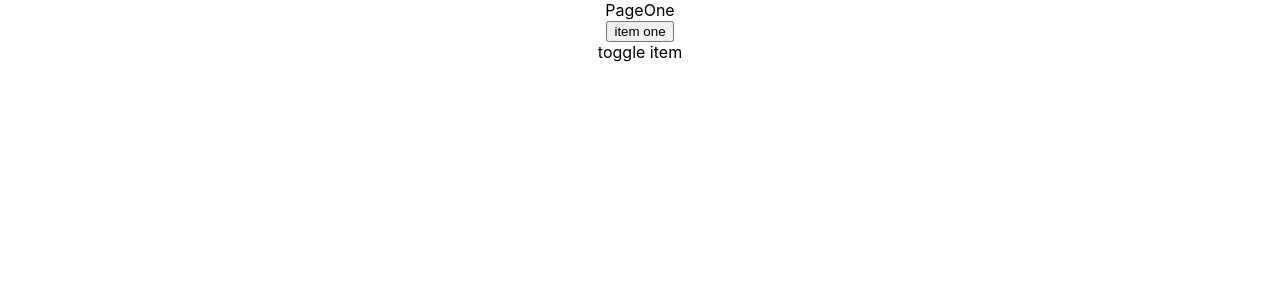
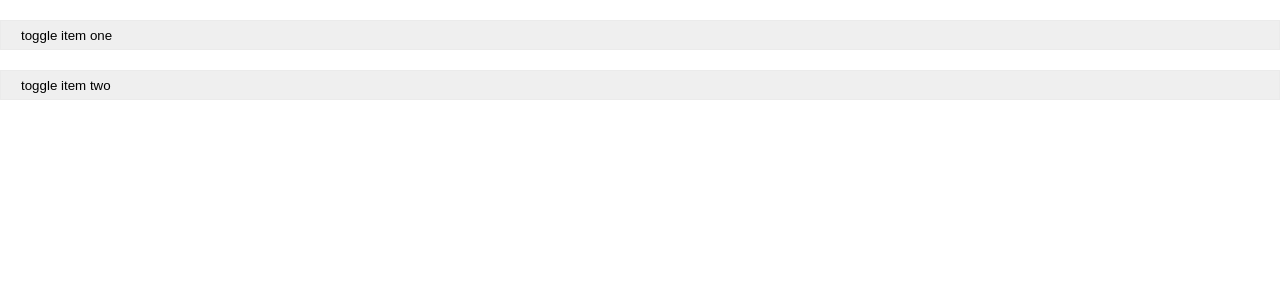
Before and after one commit to isVivek99/react-advanced-training, a React (Create React App) app: page / in a window 1280 px wide. Shown: the top 300 px of the page. Built offline with nearby package versions, Linux system fonts and the light colour scheme.

Commit message:
✨ feat(compound-component): using React.cloneElement, React.Children and useState

```diff
--- a/src/Pages/compound-components/PageOne.tsx
+++ b/src/Pages/compound-components/PageOne.tsx
@@ -8,11 +8,19 @@ import Accordian, {
 const PageOne = () => {
   return (
     <div>
-      PageOne
+      <br />
       <Accordian>
-        <AccordianItem>
-          <AccordianPanel>item one </AccordianPanel>
-          <AccordianToggle>toggle item</AccordianToggle>
+        <AccordianItem id='1'>
+          <AccordianToggle>toggle item one</AccordianToggle>
+          <AccordianPanel>item one content</AccordianPanel>
+        </AccordianItem>
+      </Accordian>
+      {/*  */}
+      <br />
+      <Accordian>
+        <AccordianItem id='2'>
+          <AccordianToggle>toggle item two</AccordianToggle>
+          <AccordianPanel>item two cotent</AccordianPanel>
         </AccordianItem>
       </Accordian>
     </div>
--- a/src/compound-components-pattern/Accordian/index.tsx
+++ b/src/compound-components-pattern/Accordian/index.tsx
@@ -1,18 +1,70 @@
-import React from 'react';
+import React, { useState } from 'react';
+
+export const AccordianToggle = ({ id, handlePanelActive, children }: any) => {
+  const handleClick = () => {
+    console.log(id, handlePanelActive);
+    handlePanelActive(id);
+  };
+  return (
+    <button
+      style={{
+        width: '100%',
+        height: '30px',
+        border: '1px solid #ebebeb',
+        textAlign: 'left',
+        padding: '0px 20px',
+      }}
+      onClick={() => handleClick()}
+    >
+      {children}
+    </button>
+  );
+};
+
+export const AccordianPanel = ({ id, activePanel, children }: any) => {
+  if (id !== activePanel) return null;
+  return (
+    <div
+      style={{
+        border: '1px solid #ebebeb',
+        padding: ' 20px',
+      }}
+    >
+      {children}
+    </div>
+  );
+};
+export const AccordianItem = ({
+  id,
+  activePanel,
+  handlePanelActive,
+  children,
+}: any) => {
+  return (
+    <div>
+      {React.Children.map(children, (child) => {
+        return React.cloneElement(child, {
+          id,
+          activePanel,
+          handlePanelActive: handlePanelActive,
+        });
+      })}
+    </div>
+  );
+};
 
 const Accordian = ({ children }: any) => {
-  return <div>{children}</div>;
+  const [activePanel, setActivePanel] = useState(null);
+
+  return (
+    <div>
+      {React.Children.map(children, (child) => {
+        return React.cloneElement(child, {
+          activePanel,
+          handlePanelActive: setActivePanel,
+        });
+      })}
+    </div>
+  );
 };
 export default Accordian;
-
-export const AccordianItem = ({ children }: any) => {
-  return <div>{children}</div>;
-};
-
-export const AccordianToggle = ({ children }: any) => {
-  return <div>{children}</div>;
-};
-
-export const AccordianPanel = ({ children }: any) => {
-  return <button>{children}</button>;
-};
```
